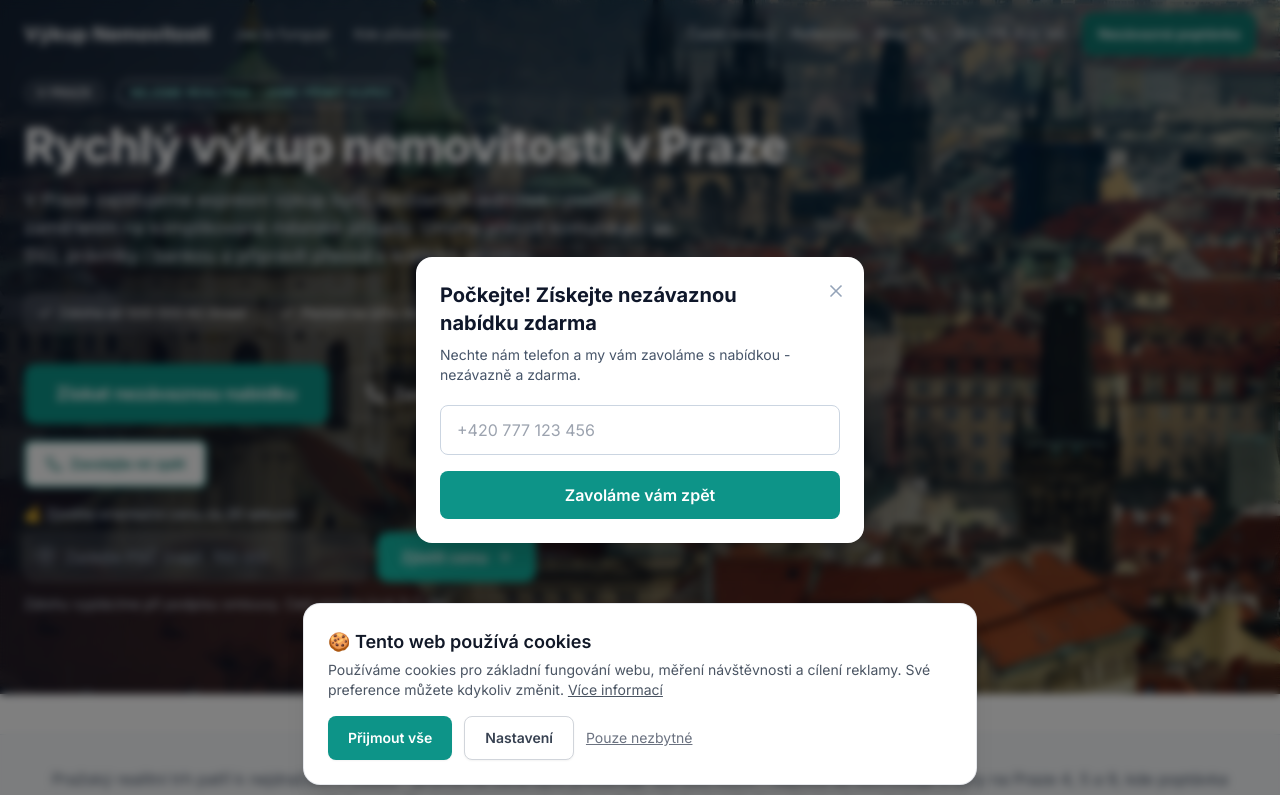
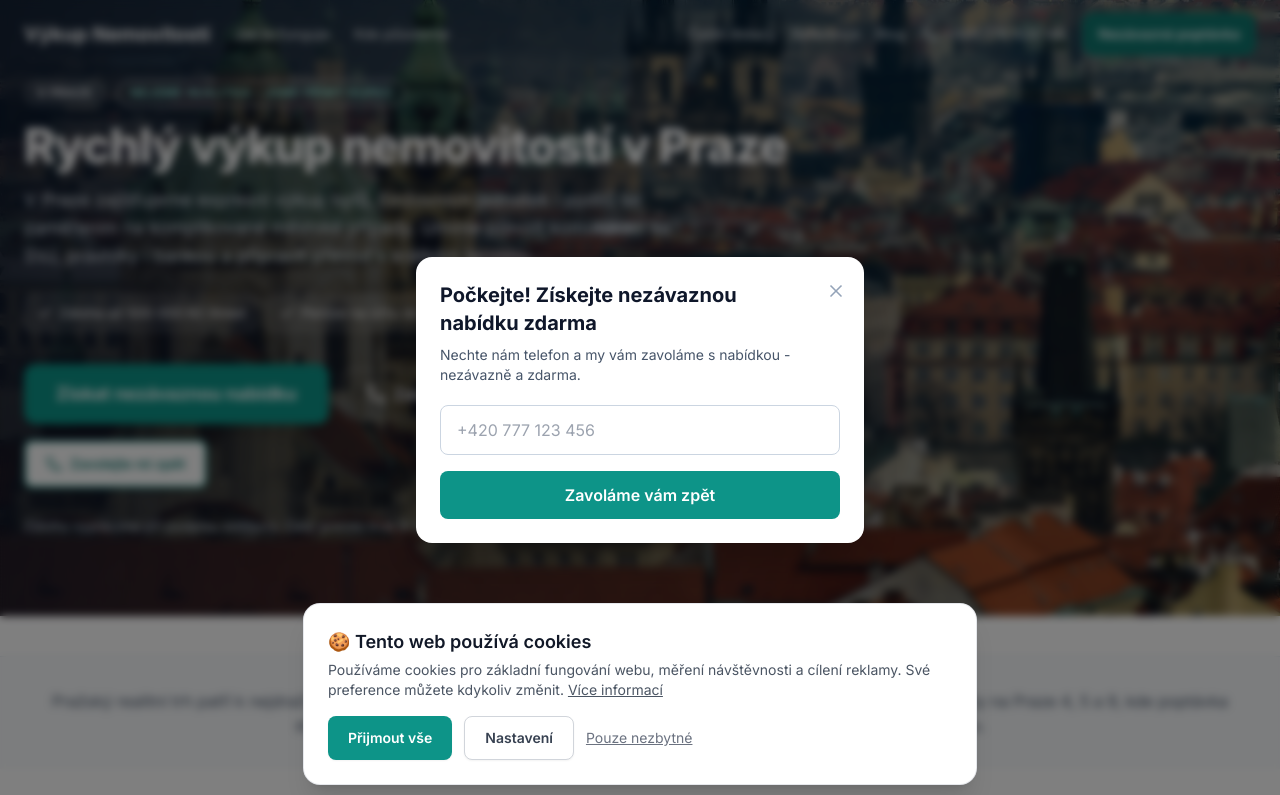
Before and after one commit to Dimmka1/vykup-regiony-cz, a Next.js app: page / in a window 1280 px wide. Shown: the top 795 px of the page. Built offline with nearby package versions, Linux system fonts and the light colour scheme; no server answers.

Commit message:
fix: NaN in AnimatedCounter for text values, remove quick estimate + property estimator

```diff
--- a/src/components/animated-counter.tsx
+++ b/src/components/animated-counter.tsx
@@ -52,13 +52,14 @@ export function AnimatedCounter({
   duration = 2000,
 }: AnimatedCounterProps): React.ReactElement {
   const { prefix, number: target, decimals, suffix } = parseNumericPart(value);
+  const isNumeric = /\d/.test(value);
   // SSR fallback: show target value initially so users never see "0"
   const [display, setDisplay] = useState(value);
   const ref = useRef<HTMLSpanElement>(null);
   const hasAnimated = useRef(false);
 
   const animate = useCallback(() => {
-    if (hasAnimated.current) return;
+    if (hasAnimated.current || !isNumeric) return;
     hasAnimated.current = true;
 
     const startTime = performance.now();
@@ -79,7 +80,7 @@ export function AnimatedCounter({
     // Start animation from 0
     setDisplay(`${prefix}${formatNumber(0, decimals, value)}${suffix}`);
     requestAnimationFrame(step);
-  }, [duration, target, decimals, prefix, suffix, value]);
+  }, [duration, target, decimals, prefix, suffix, value, isNumeric]);
 
   useEffect(() => {
     const el = ref.current;
--- a/src/components/home-page-content.tsx
+++ b/src/components/home-page-content.tsx
@@ -7,13 +7,11 @@ import Link from "next/link";
 import dynamic from "next/dynamic";
 import { CtaLink } from "@/components/cta-link";
 import { CallbackForm } from "@/components/callback-form";
-import { QuickEstimateForm } from "@/components/quick-estimate-form";
 import { AnimatedCounter } from "@/components/animated-counter";
 import { ScrollTracker } from "@/components/scroll-tracker";
 import { FloatingDesktopCta } from "@/components/floating-desktop-cta";
 import { FaqAccordion } from "@/components/faq-accordion";
 import { NearbyRegions } from "@/components/nearby-regions";
-import { PropertyEstimator } from "@/components/property-estimator";
 import { ComparisonCalculator } from "@/components/comparison-calculator";
 import { LeadForm } from "@/components/lead-form";
 import { GuaranteeCarousel } from "@/components/guarantee-carousel";
@@ -370,9 +368,7 @@ export function HomePageContent({
           <div className="mt-4">
             <CallbackForm regionName={region.name} />
           </div>
-          <div className="mt-4">
-            <QuickEstimateForm regionName={region.name} />
-          </div>
+          <div className="mt-4"></div>
           <p className="mt-3 text-sm text-slate-300">
             Zálohu vyplácíme při podpisu smlouvy. Celý proces trvá 3–7 dní.
           </p>
@@ -647,7 +643,6 @@ export function HomePageContent({
       </section>
 
       {/* ===== PROPERTY ESTIMATOR ===== */}
-      <PropertyEstimator regionKey={region.key} />
 
       {/* ===== COMPARISON CALCULATOR ===== */}
       <ComparisonCalculator />
```
